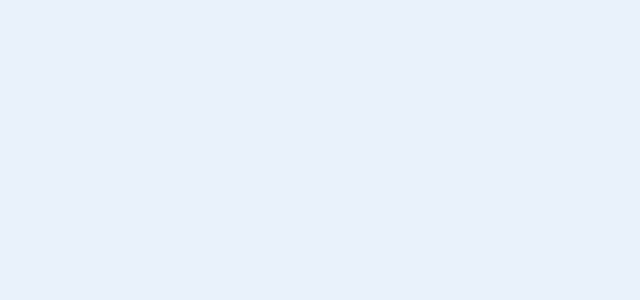
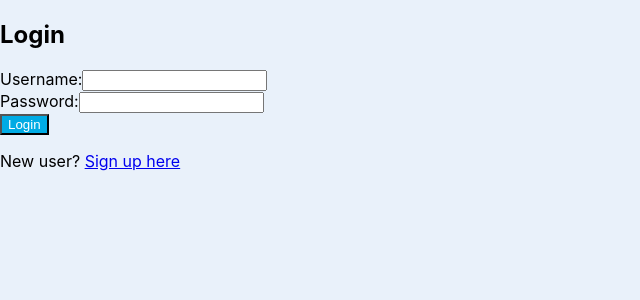
Before and after one commit to abhayhhegde/ServiceSquad, a React (Create React App) app in the folder frontend/: page /login in a window 1280 px wide. Before the commit this address had no page. Shown: the top 300 px of the page, without its empty margins (0-640 px from the left). Built offline with nearby package versions, Linux system fonts and the light colour scheme.

Commit message:
just checked

```diff
--- a/frontend/src/App.js
+++ b/frontend/src/App.js
@@ -10,7 +10,7 @@ function App() {
     <Router>
       <Routes>
         <Route path="/" element={<HomePage/>} />
-        <Route path="/homepage" element={<Login/>} />
+        <Route path="/login" element={<Login/>} />
         <Route path="/signup" element={<SignUp/>} />
       </Routes>
     </Router>
--- a/frontend/src/components/SignUp.js
+++ b/frontend/src/components/SignUp.js
@@ -1,24 +1,27 @@
 // src/components/SignUp.js
-import React, { useState} from 'react';
-import axios from 'axios';
+import React, { useState } from "react";
+import axios from "axios";
 
 function SignUp() {
-  const [username, setUsername] = useState('');
-  const [password, setPassword] = useState('');
-  const [confirmPassword, setConfirmPassword] = useState('');
-  const [message, setMessage] = useState('');
+  const [username, setUsername] = useState("");
+  const [password, setPassword] = useState("");
+  const [confirmPassword, setConfirmPassword] = useState("");
+  const [message, setMessage] = useState("");
 
   const handleSignUp = async (e) => {
     e.preventDefault();
     if (password !== confirmPassword) {
-      setMessage('Passwords do not match');
+      setMessage("Passwords do not match");
       return;
     }
     try {
-      const response = await axios.post('http://localhost:5000/register', { username, password });
-      setMessage('Registration successful');
+      const response = await axios.post("http://localhost:5000/register", {
+        username,
+        password,
+      });
+      setMessage("Registration successful");
     } catch (error) {
-      setMessage('Error during registration');
+      setMessage("Error during registration");
     }
   };
 
@@ -28,15 +31,30 @@ function SignUp() {
       <form onSubmit={handleSignUp}>
         <div>
           <label>Username:</label>
-          <input type="text" value={username} onChange={(e) => setUsername(e.target.value)} />
+          <input
+            type="text"
+            value={username}
+            onChange={(e) => setUsername(e.target.value)}
+            required
+          />
         </div>
         <div>
           <label>Password:</label>
-          <input type="password" value={password} onChange={(e) => setPassword(e.target.value)} />
+          <input
+            type="password"
+            value={password}
+            onChange={(e) => setPassword(e.target.value)}
+            required
+          />
         </div>
         <div>
           <label>Confirm Password:</label>
-          <input type="password" value={confirmPassword} onChange={(e) => setConfirmPassword(e.target.value)} />
+          <input
+            required
+            type="password"
+            value={confirmPassword}
+            onChange={(e) => setConfirmPassword(e.target.value)}
+          />
         </div>
         <button type="submit">Sign Up</button>
       </form>
--- a/frontend/src/index.css
+++ b/frontend/src/index.css
@@ -11,6 +11,8 @@ body {
   background-color: #00ABE4;
   color: white;
   border-radius:0;
+  width: 250;
+  height: 400;
 }
 code {
   font-family: source-code-pro, Menlo, Monaco, Consolas, 'Courier New',
--- a/package.json
+++ /dev/null
@@ -1,6 +0,0 @@
-{
-  "dependencies": {
-    "axios": "^1.7.2",
-    "react-router-dom": "^6.24.1"
-  }
-}
```
Also changed, not shown: 2 other files (tests, documents, lock files or other folders).
